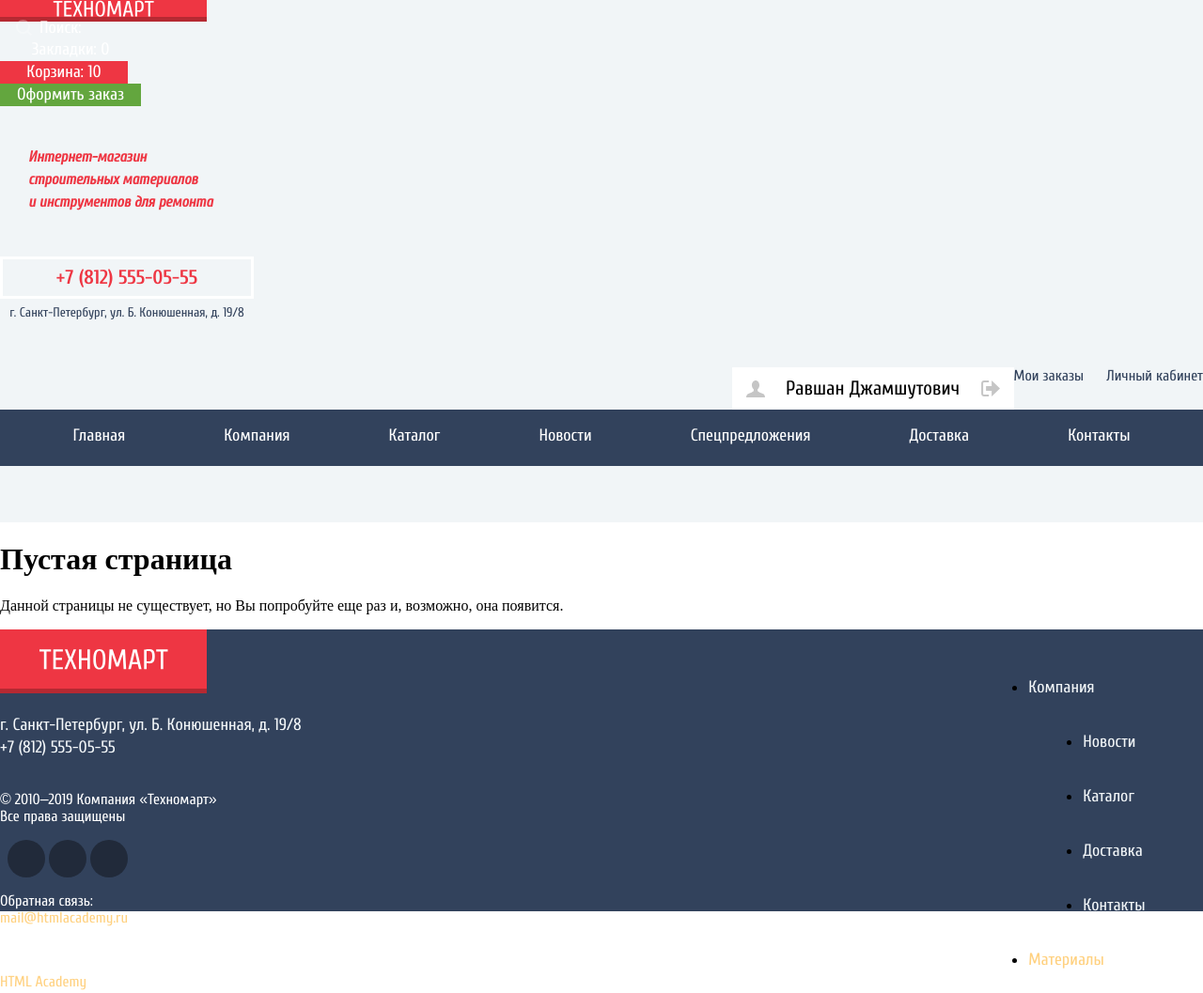
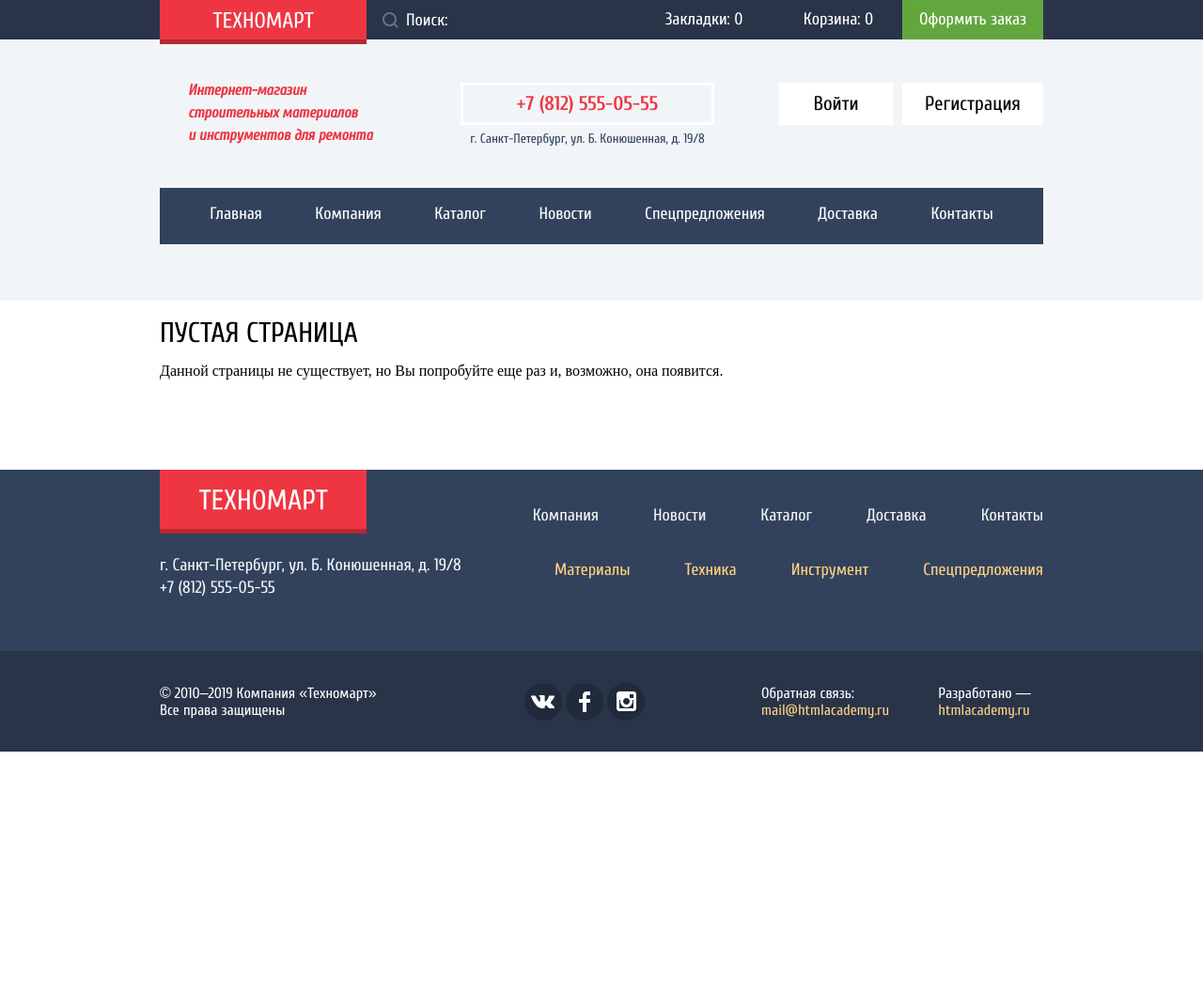
Before and after one commit to htmlacademy-htmlcss/1536265-technomart-30, a plain HTML site: page blank.html in a window 1280 px wide. Shown: the top 1057 px of the page at 94% size. After the commit the page ends 800 px from the top, so only its background shows below. Drawn offline with Linux system fonts and the light colour scheme.

Commit message:
доработал пустую страницу

```diff
--- a/blank.html
+++ b/blank.html
@@ -1,5 +1,5 @@
 <!DOCTYPE html>
-<html lang="ru">
+<html class="page" lang="ru">
 
 <head>
     <meta charset="UTF-8">
@@ -12,8 +12,10 @@
     <link rel="manifest" href="manifest.webmanifest">
 </head>
 
-<body>
+<body class="page-body">
   <header class="site-header">
+    <div class="end-bar">
+      <div class="container header-bar">
         <a class="header-logo" href="index.html">
           <img src="img/logo-technomart.svg" width="108" height="18" alt="Логотип компании «Техномарт»">
         </a>
@@ -22,8 +24,11 @@
           <button class="search-btn" type="submit">Найти</button>
         </form>
         <a class="bookmarks-link" href="blank.html">Закладки: <span class="bookmarks-counter">0</span></a>
-    <a class="cart-link cart-link-filled" href="blank.html">Корзина: <span class="cart-counter">10</span></a>
+        <a class="cart-link" href="blank.html">Корзина: <span class="cart-counter">0</span></a>
         <a class="order-link" href="blank.html">Оформить заказ</a>
+      </div>
+    </div>
+    <div class="container header-columns">
       <h1 class="header-title">
         Интернет-магазин <br>
         строительных материалов <br>
@@ -34,19 +39,20 @@
         <a class="header-phone" href="tel:+78125550555">+7 (812) 555-05-55</a>
         <p class="header-address">г. Санкт-Петербург, ул. Б. Конюшенная, д. 19/8</p>
       </section>
-    <section class="authorization visually-hidden">
+      <section class="authorization">
         <h2 class="visually-hidden">Авторизация</h2>
         <a class="authorization-sign-in" href="blank.html">Войти</a>
         <a class="authorization-sign-up" href="blank.html">Регистрация</a>
       </section>
-    <section class="profile">
+      <section class="profile visually-hidden">
         <h2 class="visually-hidden">Профиль</h2>
         <a class="profile-username" href="blank.html">Равшан Джамшутович</a>
         <a class="profile-sign-out" href="blank.html">Выйти</a>
         <a class="profile-orders" href="blank.html">Мои заказы</a>
         <a class="profile-cabinet" href="blank.html">Личный кабинет</a>
       </section>
-    <nav class="main-nav">
+    </div>
+    <nav class="main-nav container">
       <ul class="main-nav-list">
         <li class="main-nav-item"><a href="index.html">Главная</a></li>
         <li class="main-nav-item"><a href="blank.html">Компания</a></li>
@@ -58,22 +64,24 @@
       </ul>
     </nav>
   </header>
-    <main class="main-content">
-        <h1>Пустая страница</h1>
+    <main class="main-content container">
+        <h1 class="title blank-title">Пустая страница</h1>
         <p>
             Данной страницы не существует, но Вы попробуйте еще раз и, возможно, она появится.
         </p>
     </main>
     <footer class="site-footer">
+      <div class="footer-grid container">
         <section class="footer-contacts">
           <h2 class="visually-hidden">Контакты</h2>
           <img class="footer-logo" src="img/logo-technomart.svg" width="138" height="23" alt="Логотип компании Техномарт">
           <p class="footer-contacts-address">г. Санкт-Петербург, ул. Б. Конюшенная, д. 19/8 <br>
-        <a class="footer-contacts-phone" href="tel:+78125550555">+7 (812) 555-05-55</a></p>
+            <a class="footer-contacts-phone" href="tel:+78125550555">+7 (812) 555-05-55</a>
+          </p>
         </section>
         <section class="footer-nav">
           <h2 class="visually-hidden">Ссылки</h2>
-        <ul class="footer-nav">
+          <ul class="footer-nav-list">
             <li class="footer-nav-link"><a href="blank.html">Компания</a></li>
             <li class="footer-nav-link"><a href="blank.html">Новости</a></li>
             <li class="footer-nav-link"><a href="catalog.html">Каталог</a></li>
@@ -85,18 +93,21 @@
             <li class="footer-nav-link footer-nav-link-accent"><a href="blank.html">Спецпредложения</a></li>
           </ul>
         </section>
+      </div>
+      <div class="end-bar">
+        <div class="footer-bar-grid container">
           <p class="footer-details">© 2010–2019 Компания «Техномарт» <br>
             Все права защищены</p>
           <section class="social">
             <h2 class="visually-hidden">Социальные сети</h2>
             <ul class="social-list">
-          <li class="social-item">
+              <li class="social-item social-vk">
                 <a href="#">ВКонтакте</a>
               </li>
-          <li class="social-item">
+              <li class="social-item social-fb">
                 <a href="#">Facebook</a>
               </li>
-          <li class="social-item">
+              <li class="social-item social-inst">
                 <a href="#">Instagram</a>
               </li>
             </ul>
@@ -104,9 +115,11 @@
           <p class="footer-details">Обратная связь: <br>
             <a href="mailto:mail@htmlacademy.ru">mail@htmlacademy.ru</a>
           </p>
-      <p class="footer-details">Разработано — <br>
-        <a href="https://htmlacademy.ru">HTML Academy</a>
+          <p class="footer-details footer-details-developer">Разработано — <br>
+            <a href="https://htmlacademy.ru">htmlacademy.ru</a>
           </p>
+        </div>
+      </div>
     </footer>
 </body>
 
```
Lines whose indentation alone changed are shown as unchanged.
